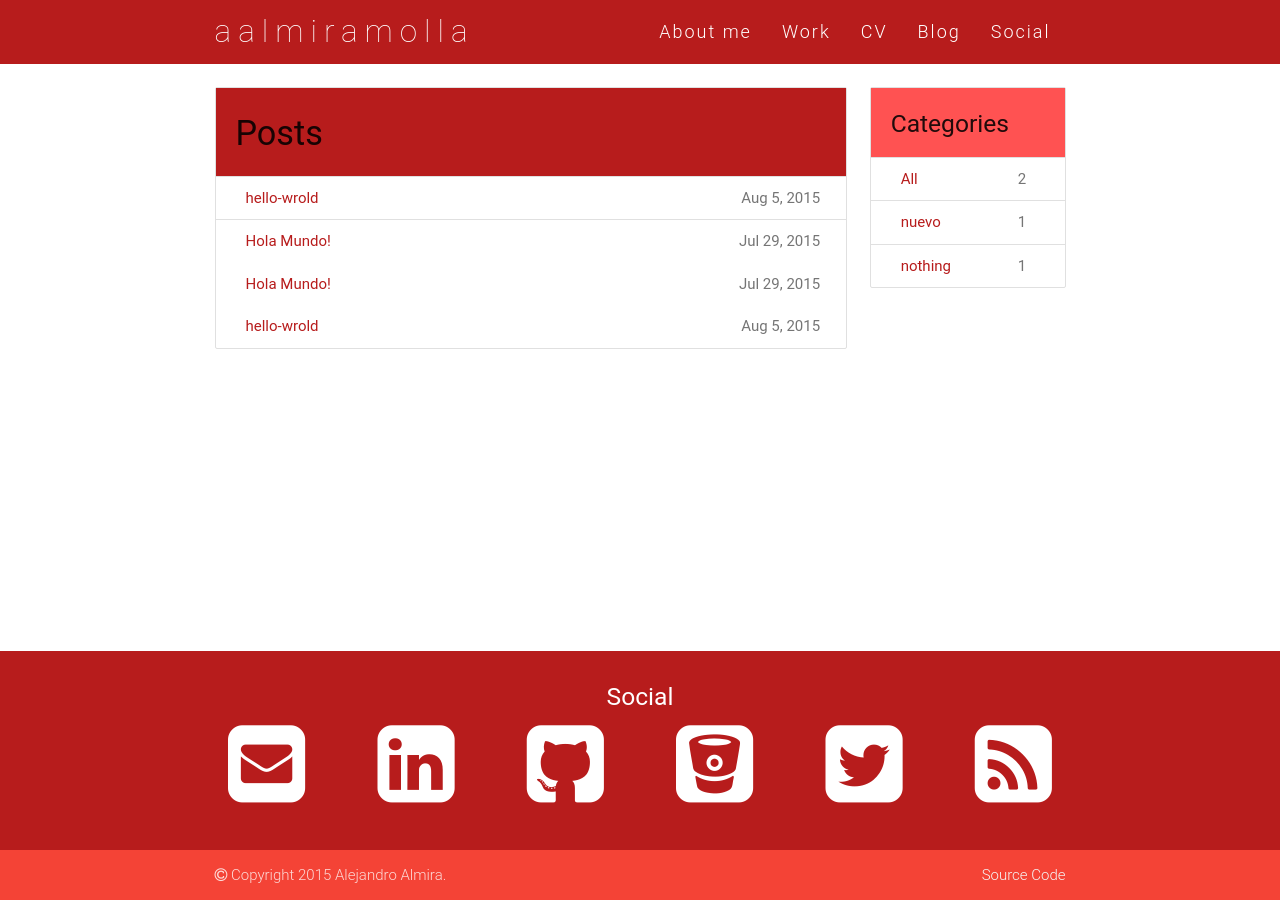
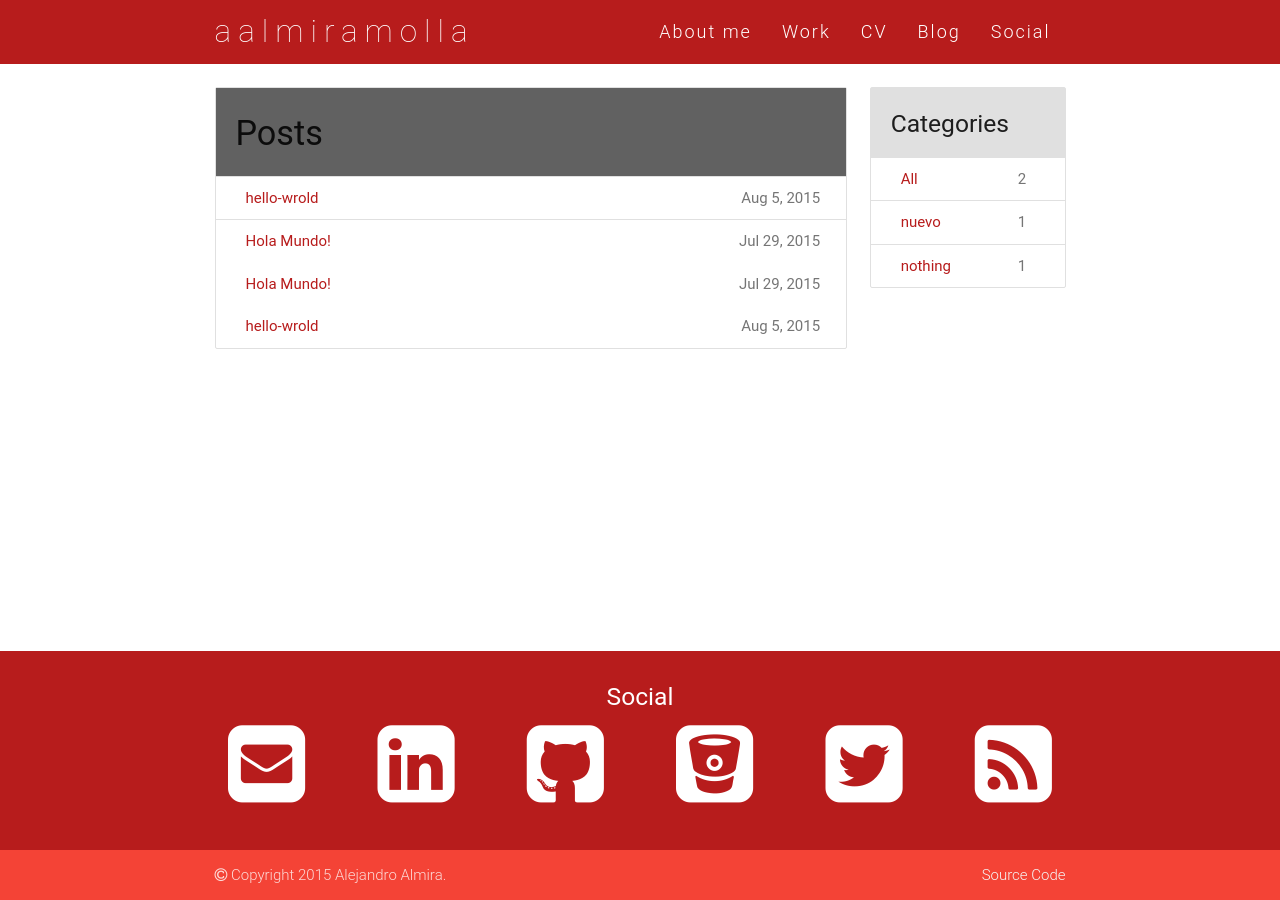
Before and after one commit to aalmiramolla/aalmiramolla.github.io, a Jekyll site: the page built from blog/index.html, in a window 1280 px wide. Built offline with Jekyll 4.4.1, drawn with Linux system fonts in a browser that asks for light colours; nearby versions of some CDN libraries; some web fonts are replaced.

Commit message:
Changed color header blog

```diff
--- a/blog/index.html
+++ b/blog/index.html
@@ -8,7 +8,7 @@ layout: default
       <div class="col s12 m12 l9">
         <div class="section">
           <ul class="collection with-header">
-            <li class="collection-header red darken-4"><h4>Posts</h4></li>
+            <li class="collection-header grey darken-2"><h4>Posts</h4></li>
 			<div class="post-list-body">
               <div class="all-posts" post-cate="All">
 				{% for post in site.posts %}
@@ -35,7 +35,7 @@ layout: default
       <div class="col s12 m12 l3">
         <div class="section">
           <ul class="collection with-header">
-            <li class="collection-header red accent-2"><h5>Categories</h5></li>
+            <li class="collection-header grey lighten-2"><h5>Categories</h5></li>
             <a href="javascript:;" class="collection-item categories-list-item" cate="All"> All <span class="badge"> {{site.posts | size}}</span></a>
             {% for category in site.categories %}
               <a href="javascript:;" class="collection-item categories-list-item" cate="{{ category | first }}"> {{ category | first }} <span class="badge">{{ category | last | size }}</span></a>
```
